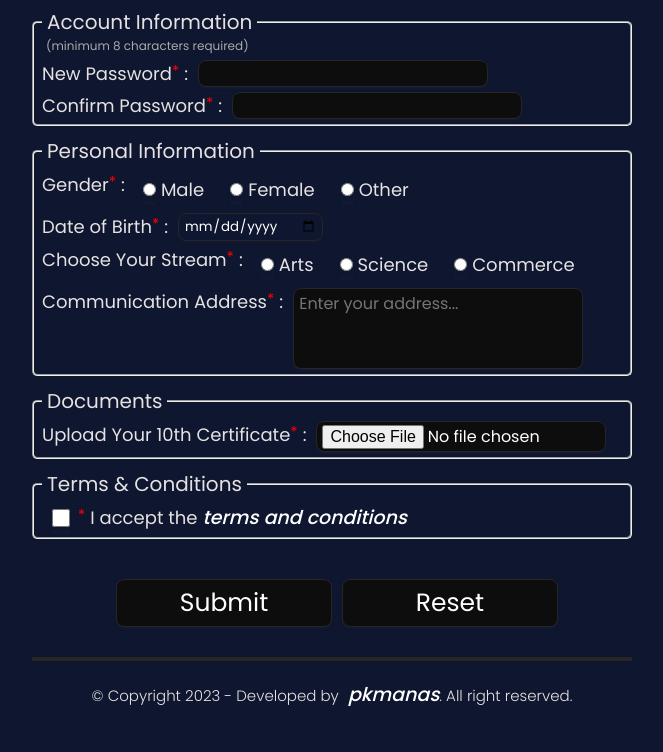
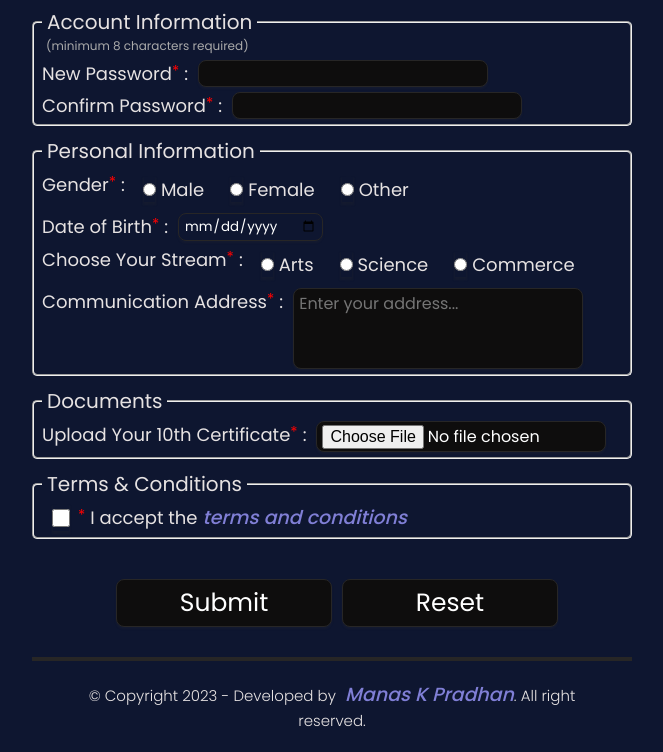
Before and after one commit to pkmanas22/college-assignment, a plain HTML site: page Assignment-1/Registration-form/index.html in a window 1280 px wide. Shown: the part 399-1151 px from the top of the page, without its empty margins (308-971 px from the left). Before the commit the page ends 1129 px from the top, so only its background shows below. Drawn offline with Linux system fonts and the light colour scheme.

Commit message:
registration form

```diff
--- a/Assignment-1/Registration-form/index.html
+++ b/Assignment-1/Registration-form/index.html
@@ -110,7 +110,7 @@
     </form>
 
     <footer>
-        <p>&copy; Copyright 2023 - Developed by <a href="https://manask-pradhan.vercel.app/" target="_blank">pkmanas</a>. All right reserved.</p>
+        <p>&copy; Copyright 2023 - Developed by <a href="https://manaskpradhan.vercel.app/" target="_blank">Manas K Pradhan</a>. All right reserved.</p>
     </footer>
 </body>
 
--- a/Assignment-1/Registration-form/style.css
+++ b/Assignment-1/Registration-form/style.css
@@ -27,7 +27,7 @@ p{
 }
 
 a{
-    color: #fff;
+    color: #807fd6;
     margin-left: 5px;
     font-size: 19px;
     font-weight: 500;
@@ -37,7 +37,7 @@ a{
 
 a:hover{
     text-decoration: underline;
-    color: #ec6767;
+    color: #49b457;
 }
 
 .additional{
```
